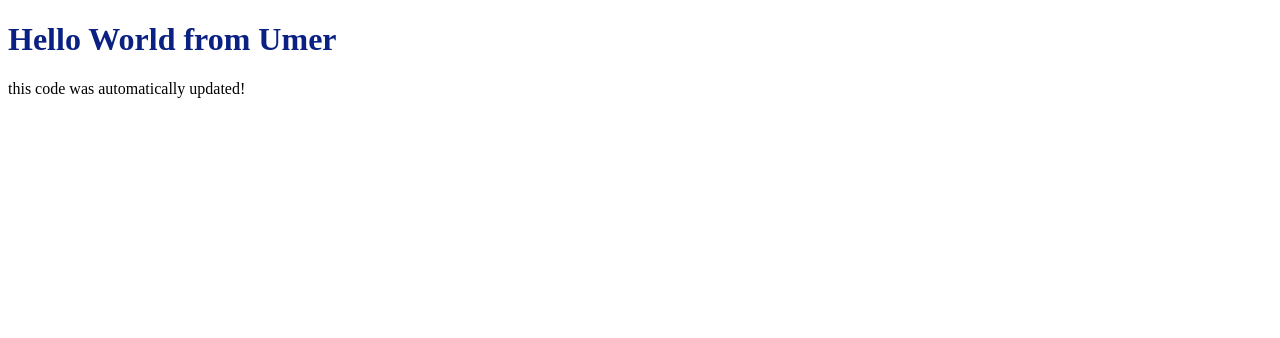
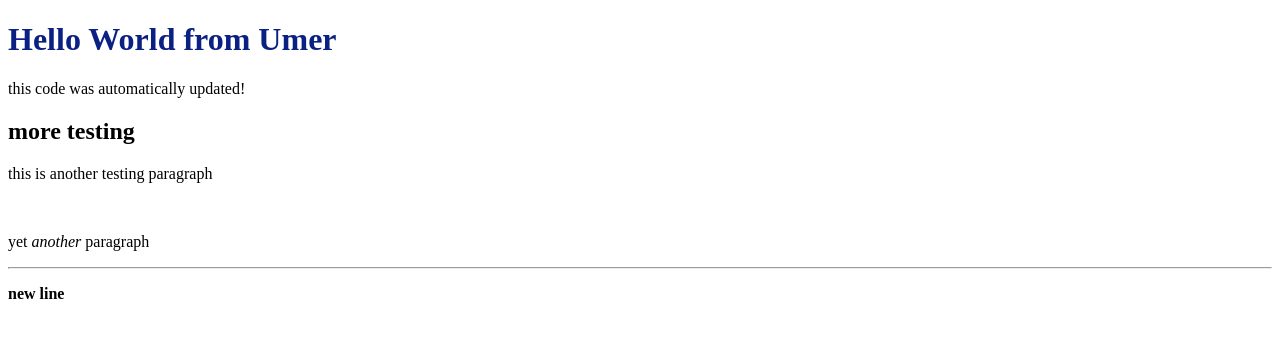
Before and after one commit to Umer4321/Bootcamp_class1_v2, a plain HTML site: page index.html in a window 1280 px wide. Drawn offline with Linux system fonts and the light colour scheme.

Commit message:
Update index.html

```diff
--- a/index.html
+++ b/index.html
@@ -11,5 +11,10 @@
 <body>
     <h1> <strong> Hello World from Umer</strong></h1>
     <p>this code was automatically updated!</p>
+    <h2>more testing</h2>
+    <p>this is another testing paragraph</p> <br>
+    <p>yet <em> another </em> paragraph</p>
+    <hr>
+    <p> <strong> new line </strong> </p>
 </body>
 </html>
```
